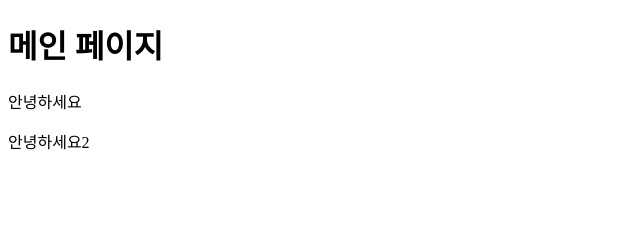
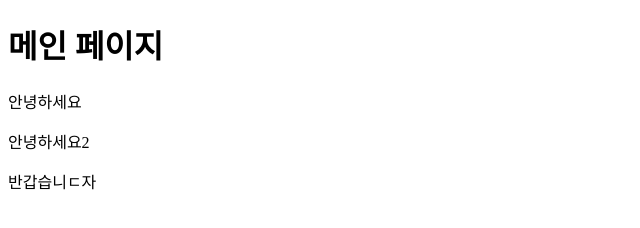
Before and after one commit to Kyeuny/test3, a plain HTML site: page index.html in a window 1280 px wide. Shown: the whole page, without its empty margins (0-640 px from the left). Drawn offline with Linux system fonts and the light colour scheme.

Commit message:
p를 추가

```diff
--- a/index.html
+++ b/index.html
@@ -9,5 +9,6 @@
     <h1>메인 페이지</h1>
     <p>안녕하세요</p>
     <p>안녕하세요2</p>
+    <p>반갑습니ㄷ자</p>
   </body>
 </html>
```
